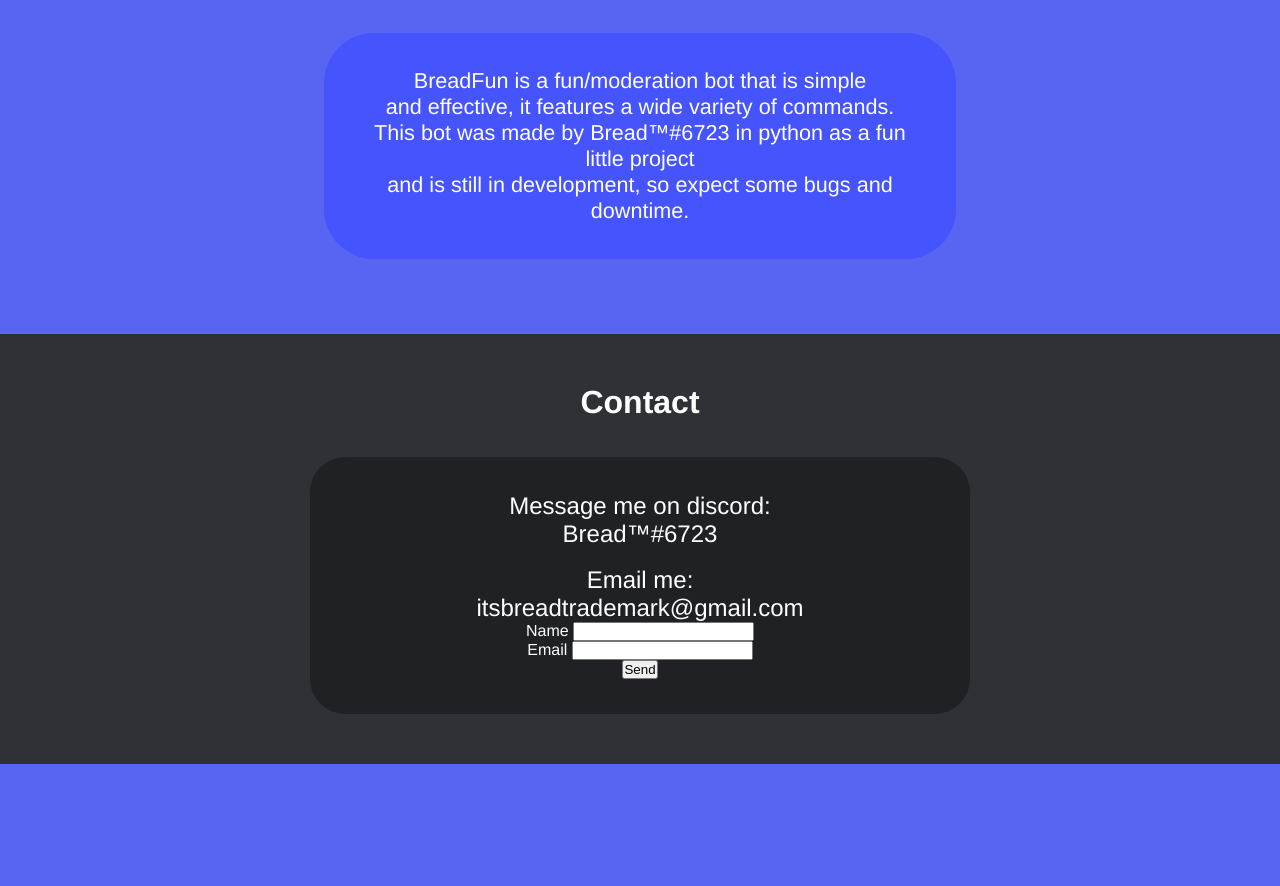
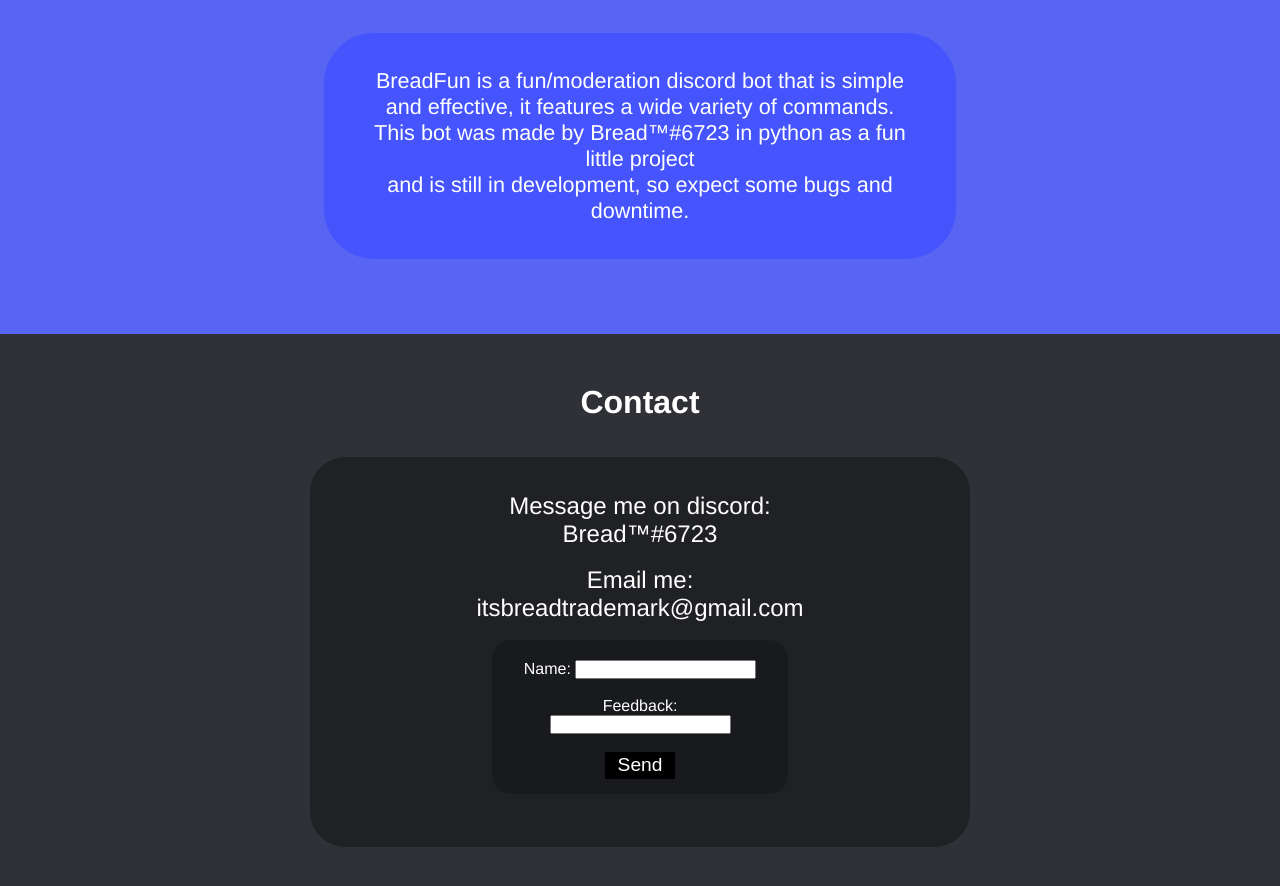
Before and after one commit to glamrockthirio/itsbreadfun.github.io, a plain HTML site: page index.html in a window 1280 px wide. Shown: the part 654-1540 px from the top of the page. Before the commit the page ends 1418 px from the top, so only its background shows below. Drawn offline with Linux system fonts and the light colour scheme.

Commit message:
HY6543HH

```diff
--- a/Style.css
+++ b/Style.css
@@ -79,3 +79,16 @@
 .contact:hover {
     color: #4955db;
 }
+.submit {
+    font-size: 120%;
+    padding: 1% 5%; background-color:
+    black; color: white; border:
+    none;
+}
+.submit:hover {
+    background-color: white;
+    color: black;
+}
+.form:hover {
+    background-color: wheat;
+}
--- a/index.html
+++ b/index.html
@@ -40,24 +40,27 @@
     <div id="About" style="padding: 75px;">
         <h1 style="font-size: 300%; ">About</h1><br><br>
         <div style="background-color: #4554fd; padding: 35px; margin: 0% 22%; border-radius: 50px">
-            <p style="font-size: 135%;">BreadFun is a fun/moderation bot that is simple<br>and effective, it features a wide variety of commands.<br>This bot was made by Bread™#6723 in python as a fun little project<br>and is still in development, so expect some bugs and downtime.</h4></div>
+            <p style="font-size: 135%;">BreadFun is a fun/moderation discord bot that is simple<br>and effective, it features a wide variety of commands.<br>This bot was made by Bread™#6723 in python as a fun little project<br>and is still in development, so expect some bugs and downtime.</h4></div>
     </div>
     <div id="Contact" style="background-color: #2f3136; padding: 50px;">
         <h1>Contact</h1><br><br>
         <div style="background-color: #202125; padding: 35px; border-radius: 35px; margin: 0% 22%;">
             <a href="https://discord.com/users/810533927492124693" class="contact" target="_blank" rel="noopener">Message me on discord:<br>Bread™#6723</a><br><br>
             <a href="mailto: itsbreadtrademark@gmail.com" class="contact" target="_blank" rel="noopener">Email me:<br>itsbreadtrademark@gmail.com</a>
+            <div style="background-color: #191a1d; padding: 20px; margin: 3% 25%; border-radius: 20px; padding-bottom: 15px;">
                 <form name="contact" netlify>
                     <p>
-                <label>Name <input type="text" name="name" /></label>
+                    <label>Name: <input type="text" name="name" class="form"/></label>
                     </p>
-                <p>
-                <label>Email <input type="email" name="email" /></label>
+                    <p><br>
+                    <label>Feedback: <input type="text" name="email" class="form"/></label>
                     </p>
-                <p>
-                <button type="submit">Send</button>
+                    <p><br>
+                    <button type="submit" class="submit">Send</button>
                     </p>
                 </form>
             </div>
+        </div>
+    </div>
 </body>
 </html>
```
Lines whose indentation alone changed are shown as unchanged.
